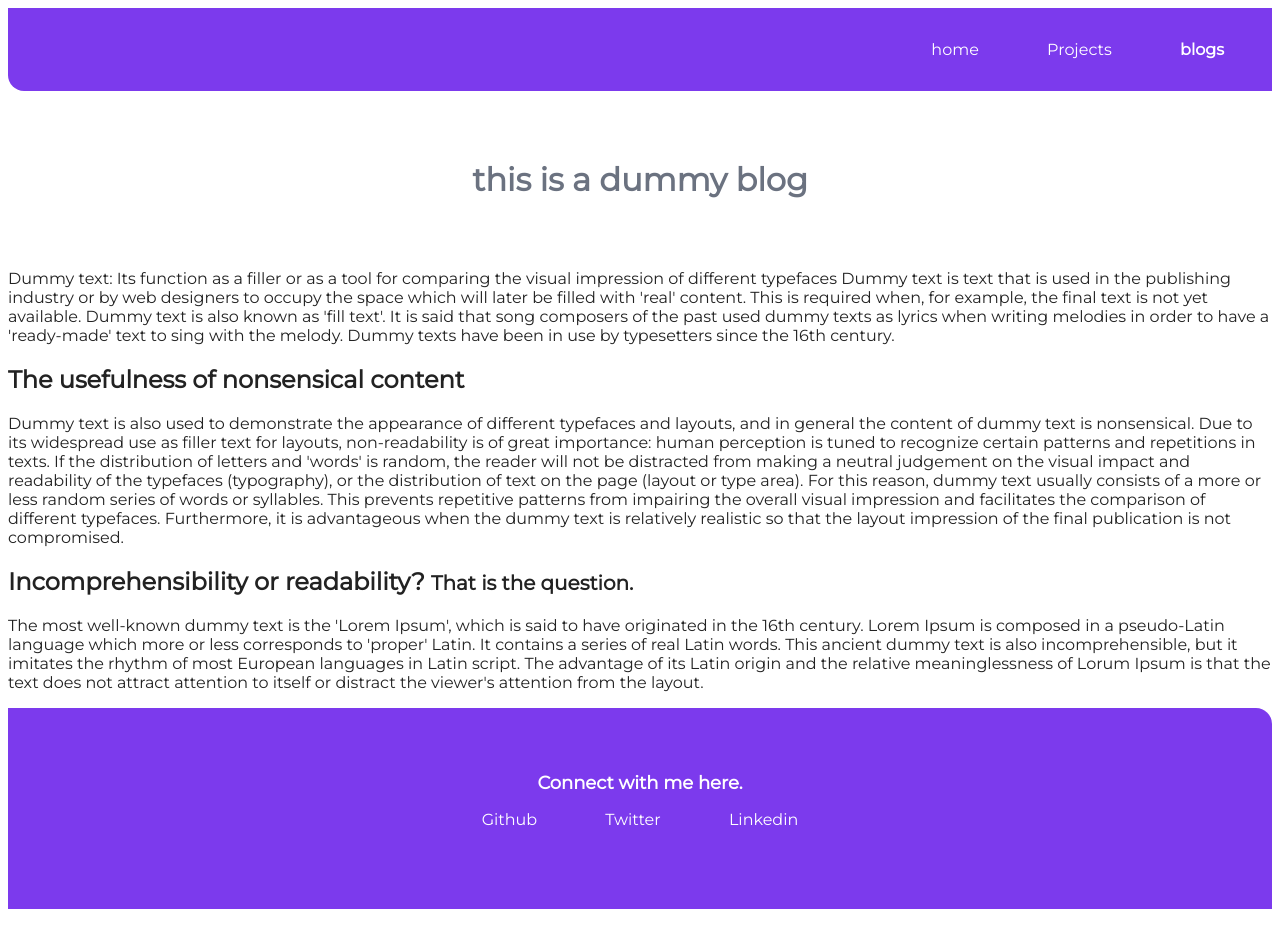
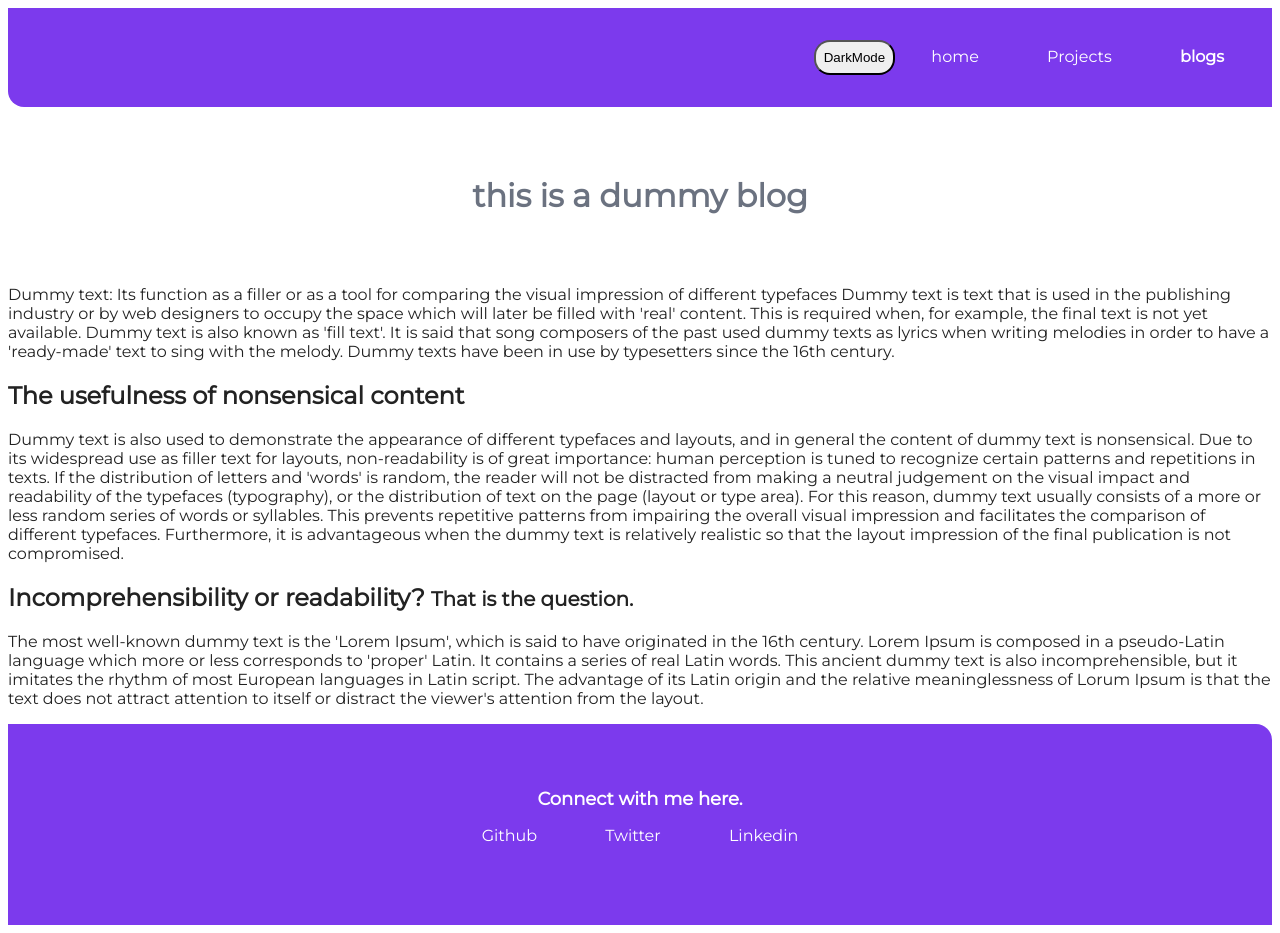
Before and after one commit to karthikashutosh/lesson-3_component-library, a plain HTML site: page blogs.html in a window 1280 px wide. Drawn offline with Linux system fonts and the light colour scheme.

Commit message:
Dark mode done

```diff
--- a/app.js
+++ b/app.js
@@ -1,6 +1,4 @@
-<script>
 const btn = document.querySelector(".btn-dark");
-btn.addEventListener("click",()=>{
+btn.addEventListener("click",() => {
 document.body.classList.toggle("dark-mode");
 });
-</script>
--- a/blogs.html
+++ b/blogs.html
@@ -9,7 +9,10 @@
 
   <body>
     <nav class="navigation container">
+
       <ul class="list-non-bullet nav-pills">
+        <button class="btn-dark">DarkMode</button>
+
         <li class="list-item-inline">
           <a class="link" href="/">home</a>
         </li>
@@ -94,5 +97,6 @@
         </li>
       </ul>
     </footer>
+    <script src="./app.js" type="text/javascript"></script>
   </body>
 </html>
```
Also changed, not shown: index.html (+1 -0 lines), projects.html (+1 -1 lines).
